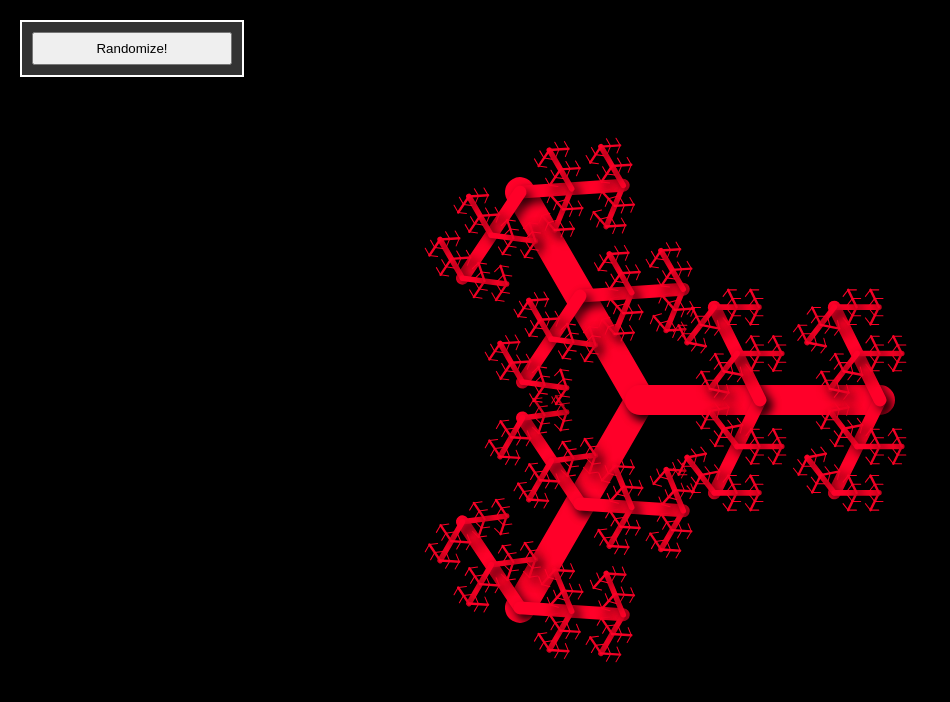
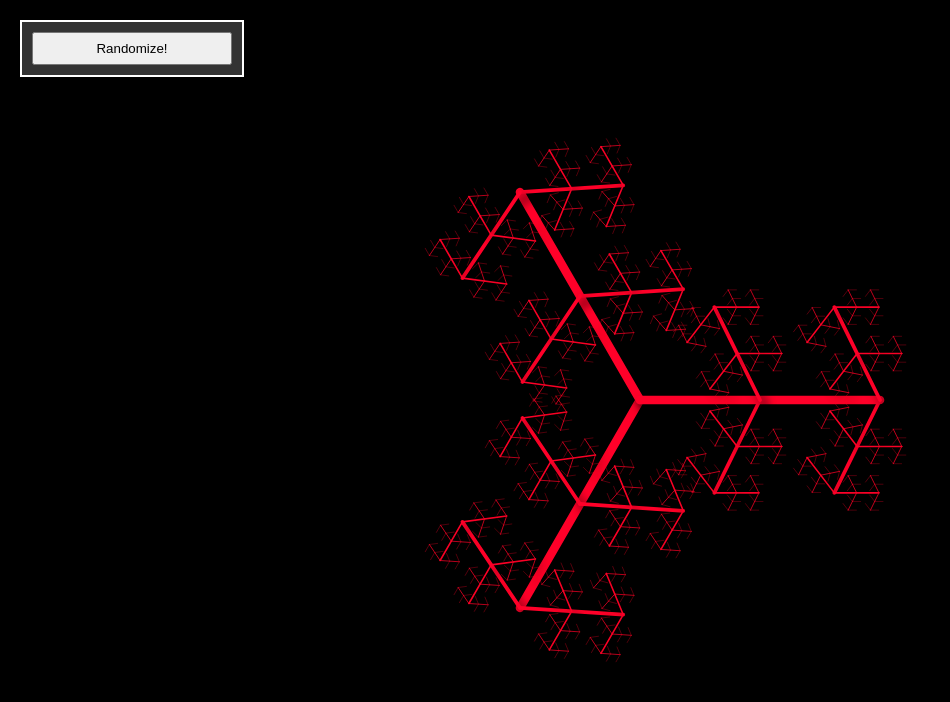
Before and after one commit to sparky0520/generative-art, a plain HTML site: page index.html in a window 1280 px wide. Both pictures are taken after a click on the button "Randomize!". Shown: the whole page, without its empty margins (0-950 px from the left). Drawn offline with Linux system fonts and the light colour scheme.

Commit message:
randomize linewidth

```diff
--- a/index.html
+++ b/index.html
@@ -11,7 +11,7 @@
 <body>
     <canvas id="canvas1"></canvas>
     <div id="controls">
-        <button id="randomizeButton" onclick="randomizeFractal()">Randomize!</button>
+        <button id="randomizeButton">Randomize!</button>
     </div>
     <script src="index.js"></script>
 </body>
--- a/index.js
+++ b/index.js
@@ -6,7 +6,6 @@ canvas.height = window.innerHeight;
 // canvas settings
 ctx.fillStyle = "green";
 ctx.lineCap = "round";
-ctx.lineWidth = 30;
 
 ctx.shadowColor = "rgb(0,0,0,0.7)";
 ctx.shadowOffsetX = 5;
@@ -24,6 +23,7 @@ let sides = 5;
 let scale = 0.5;
 let spread = 0.7;
 let color = 120;
+let lineWidth = 30;
 
 // controls
 const randomizeButton = document.getElementById("randomizeButton");
@@ -57,6 +57,7 @@ function drawBranch(level) {
 function drawFractal() {
   ctx.clearRect(0, 0, canvas.width, canvas.height);
   ctx.save();
+  ctx.lineWidth = lineWidth;
   ctx.strokeStyle = "hsl(" + color + ", 100%, 50%)";
   ctx.translate(canvas.width / 2, canvas.height / 2);
   for (let i = 0; i < sides; i++) {
@@ -72,6 +73,7 @@ function randomizeFractal() {
   scale = Math.random() * 0.2 + 0.4;
   spread = Math.random() * 2.9 + 0.1;
   color = Math.random() * 360;
+  lineWidth = Math.random() * 10;
 }
 
 randomizeButton.addEventListener("click", () => {
```
